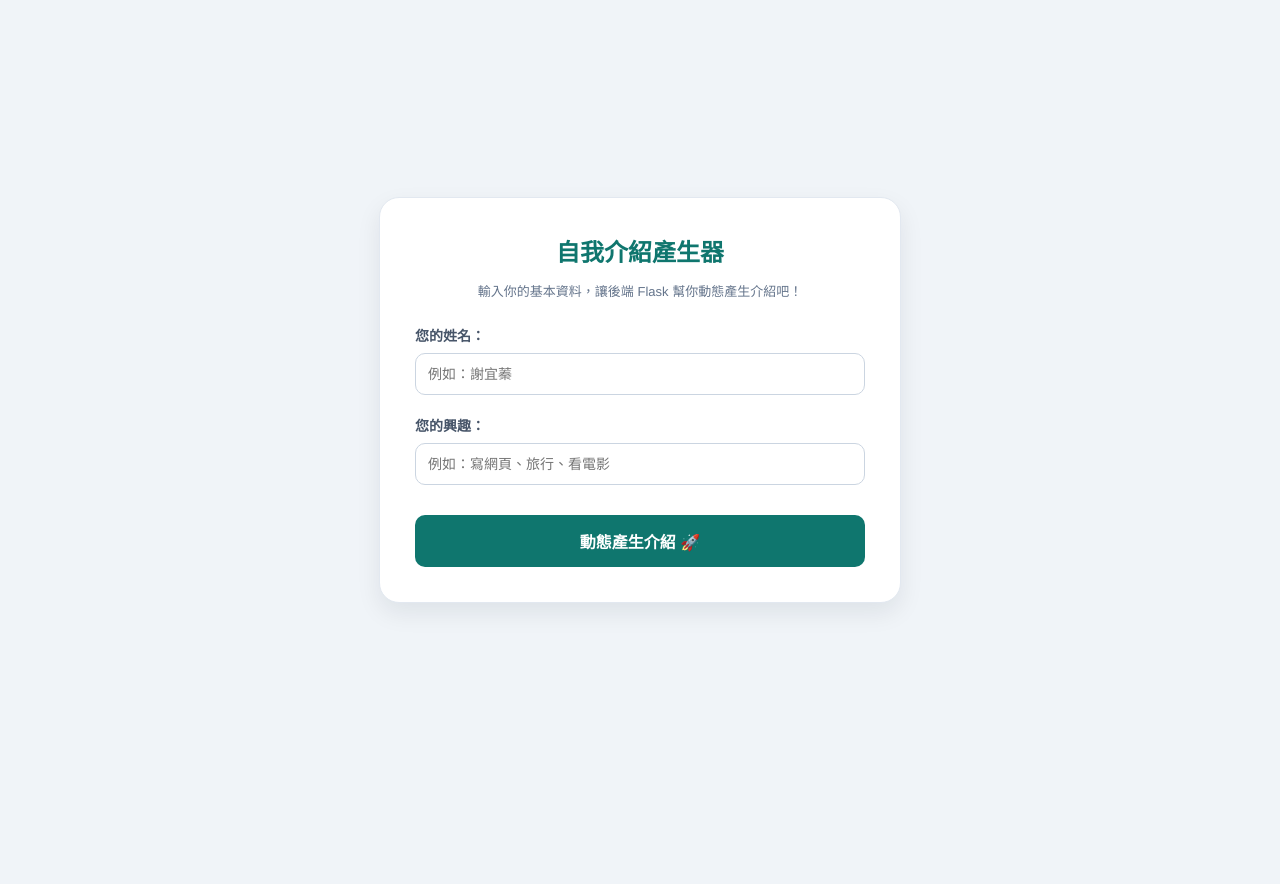
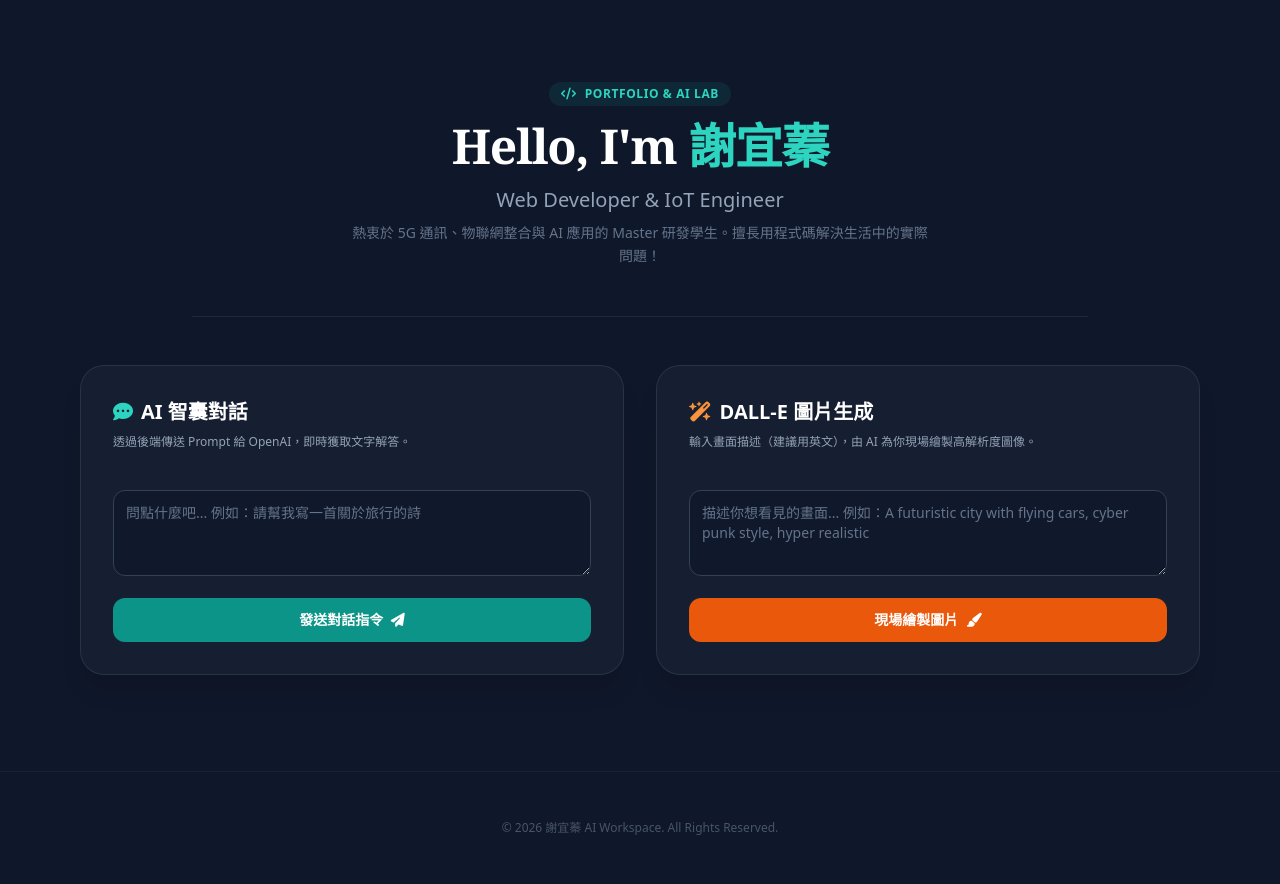
Before and after one commit to anita920813/flask-hw, a Flask app: page / in a window 1280 px wide. Before the commit the page ends 608 px from the top, so only its background shows below. Run offline with Flask 3, Linux system fonts and the light colour scheme; some libraries are stand-ins or nearby versions.

Commit message:
Update index.html

```diff
--- a/templates/index.html
+++ b/templates/index.html
@@ -1,45 +1,79 @@
-<!-- templates/index.html -->
 <!DOCTYPE html>
 <html lang="zh-TW">
 <head>
     <meta charset="UTF-8">
     <meta name="viewport" content="width=device-width, initial-scale=1.0">
-    <title>AI 自我介紹產生器</title>
-    <!-- 引入我們的樣式表 -->
-    <link rel="stylesheet" href="{{ url_for('static', filename='style.css') }}">
+    <title>{{ info.name }} 的 AI 整合網站</title>
+    <script src="https://cdn.tailwindcss.com"></script>
+    <link rel="stylesheet" href="https://cdnjs.cloudflare.com/ajax/libs/font-awesome/6.4.0/css/all.min.css">
 </head>
-<body>
+<body class="bg-slate-900 text-slate-100 font-sans antialiased">
 
-    <div class="container">
-        <h2><i class="fa-solid fa-wand-magic-sparkles"></i> 自我介紹產生器</h2>
-        <p class="subtitle">輸入你的基本資料，讓後端 Flask 幫你動態產生介紹吧！</p>
+    <header class="max-w-4xl mx-auto pt-20 pb-12 px-6 text-center border-b border-slate-800">
+        <div class="inline-flex items-center gap-2 px-3 py-1 rounded-full bg-teal-500/10 text-teal-400 text-xs font-semibold uppercase tracking-wider mb-4">
+            <i class="fa-solid fa-code"></i> Portfolio & AI Lab
+        </div>
+        <h1 class="text-4xl font-extrabold text-white tracking-tight sm:text-5xl mb-4 font-serif">
+            Hello, I'm <span class="text-teal-400">{{ info.name }}</span>
+        </h1>
+        <p class="text-xl text-slate-400 font-medium mb-2">{{ info.title }}</p>
+        <p class="max-w-xl mx-auto text-sm text-slate-500 leading-relaxed">{{ info.bio }}</p>
+    </header>
 
-        <!-- 表單容器：對照簡報使用 method="POST" -->
-        <form method="POST">
-            <div class="form-group">
-                <label for="name">您的姓名：</label>
-                <!-- 對照簡報：此處 name="name" 必須與 Python 的 request.form.get("name") 完全一致 -->
-                <input type="text" id="name" name="name" placeholder="例如：謝宜蓁" required>
+    <main class="max-w-6xl mx-auto px-4 py-12 grid grid-cols-1 md:grid-cols-2 gap-8">
+
+        <section class="bg-slate-800/50 backdrop-blur border border-slate-700/60 p-8 rounded-3xl shadow-xl">
+            <h2 class="text-xl font-bold text-white mb-2 flex items-center gap-2">
+                <i class="fa-solid fa-comment-dots text-teal-400"></i> AI 智囊對話
+            </h2>
+            <p class="text-xs text-slate-400 mb-6">透過後端傳送 Prompt 給 OpenAI，即時獲取文字解答。</p>
+
+            <form method="POST" class="space-y-4">
+                <input type="hidden" name="action_type" value="text">
+                <textarea name="prompt" rows="3" class="w-full bg-slate-900/80 border border-slate-700 rounded-xl p-3 text-sm text-slate-200 placeholder-slate-500 focus:outline-none focus:border-teal-500" placeholder="問點什麼吧... 例如：請幫我寫一首關於旅行的詩" required></textarea>
+                <button type="submit" class="w-full bg-teal-600 hover:bg-teal-500 text-white font-semibold py-3 px-4 rounded-xl transition-all text-sm">
+                    發送對話指令 <i class="fa-solid fa-paper-plane ml-1"></i>
+                </button>
+            </form>
+
+            {% if text_result %}
+            <div class="mt-6 p-4 bg-slate-900/60 border-l-4 border-teal-500 rounded-r-xl">
+                <h4 class="text-xs font-bold text-teal-400 uppercase tracking-wider mb-2">AI 回應：</h4>
+                <p class="text-sm text-slate-300 leading-relaxed whitespace-pre-wrap">{{ text_result }}</p>
             </div>
+            {% endif %}
+        </section>
 
-            <div class="form-group">
-                <label for="hobby">您的興趣：</label>
-                <!-- 此處 name="hobby" 必須與 Python 的 request.form.get("hobby") 完全一致 -->
-                <input type="text" id="hobby" name="hobby" placeholder="例如：寫網頁、旅行、看電影" required>
+        <section class="bg-slate-800/50 backdrop-blur border border-slate-700/60 p-8 rounded-3xl shadow-xl">
+            <h2 class="text-xl font-bold text-white mb-2 flex items-center gap-2">
+                <i class="fa-solid fa-wand-magic-sparkles text-orange-400"></i> DALL-E 圖片生成
+            </h2>
+            <p class="text-xs text-slate-400 mb-6">輸入畫面描述（建議用英文），由 AI 為你現場繪製高解析度圖像。</p>
+
+            <form method="POST" class="space-y-4">
+                <input type="hidden" name="action_type" value="image">
+                <textarea name="prompt" rows="3" class="w-full bg-slate-900/80 border border-slate-700 rounded-xl p-3 text-sm text-slate-200 placeholder-slate-500 focus:outline-none focus:border-orange-500" placeholder="描述你想看見的畫面... 例如：A futuristic city with flying cars, cyber punk style, hyper realistic" required></textarea>
+                <button type="submit" class="w-full bg-orange-600 hover:bg-orange-500 text-white font-semibold py-3 px-4 rounded-xl transition-all text-sm">
+                    現場繪製圖片 <i class="fa-solid fa-paint-brush ml-1"></i>
+                </button>
+            </form>
+
+            {% if image_result %}
+            <div class="mt-6 text-center">
+                <h4 class="text-xs font-bold text-orange-400 uppercase tracking-wider mb-3 text-left">生成畫作：</h4>
+                <div class="inline-block relative overflow-hidden rounded-2xl shadow-2xl border border-slate-700">
+                    <img src="{{ image_result }}" alt="AI 生成圖片" class="max-w-full h-auto max-h-72 object-contain">
+                </div>
+                <p class="text-xs text-slate-500 mt-2"><i class="fa-solid fa-info-circle"></i> 圖片由 OpenAI DALL-E 3 即時生成</p>
             </div>
+            {% endif %}
+        </section>
 
-            <!-- 對照簡報常犯錯誤：button 的 type 必須是 "submit" 才會觸發送出 -->
-            <button type="submit" class="btn-submit">動態產生介紹 🚀</button>
-        </form>
+    </main>
 
-        <!-- 對照簡報：如果有產生訊息，才把結果區塊顯示出來 -->
-        {% if message %}
-        <div class="result-box">
-            <h3>生成結果：</h3>
-            <p>{{ message }}</p>
-        </div>
-        {% endif %}
-    </div>
+    <footer class="text-center text-xs text-slate-600 py-12 border-t border-slate-800/60 mt-12">
+        <p>&copy; 2026 {{ info.name }} AI Workspace. All Rights Reserved.</p>
+    </footer>
 
 </body>
 </html>
```
